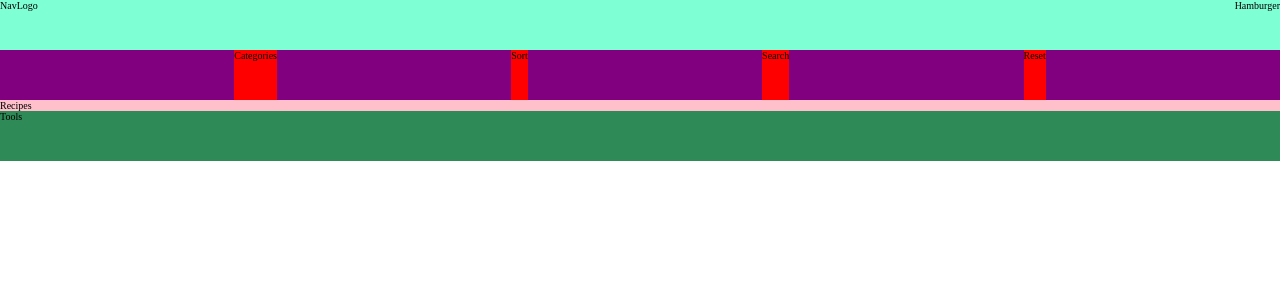
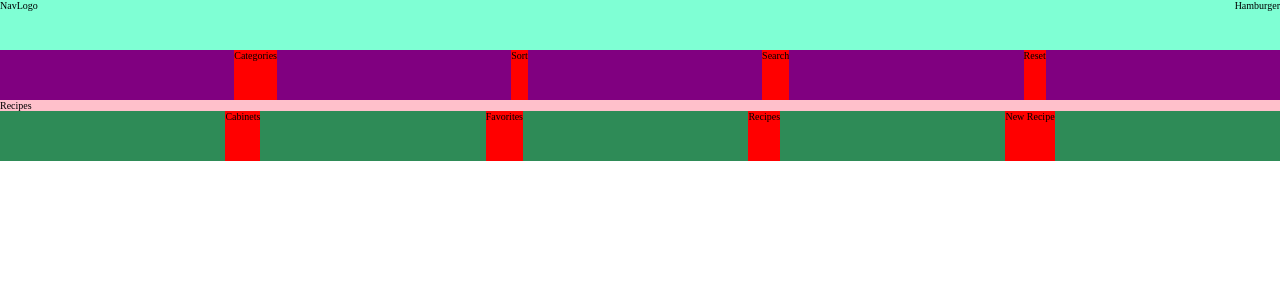
Before and after one commit to baconsocrispy/cocktail-app, a Next.js app: page / in a window 1280 px wide. Shown: the top 300 px of the page. Built offline with nearby package versions, Linux system fonts and the light colour scheme.

Commit message:
added options to toolbar

```diff
--- a/components/tools/tools.component.tsx
+++ b/components/tools/tools.component.tsx
@@ -2,7 +2,20 @@
 
 const Tools = () => {
   return (
-    <div className="tools">Tools</div>
+    <div className="tools">
+      <div className="tools__option">
+        Cabinets
+      </div>
+      <div className="tools__option">
+        Favorites
+      </div>
+      <div className="tools__option">
+        Recipes
+      </div>
+      <div className="tools__option">
+        New Recipe
+      </div>
+    </div>
   )
 }
 
--- a/components/tools/tools.styles.scss
+++ b/components/tools/tools.styles.scss
@@ -1,4 +1,11 @@
 .tools {
+  display: flex;
+  justify-content: space-evenly;
   grid-column: 1 / -1;
+
   background-color: seagreen;
+
+  &__option {
+    background-color: red;
+  }
 }
```
